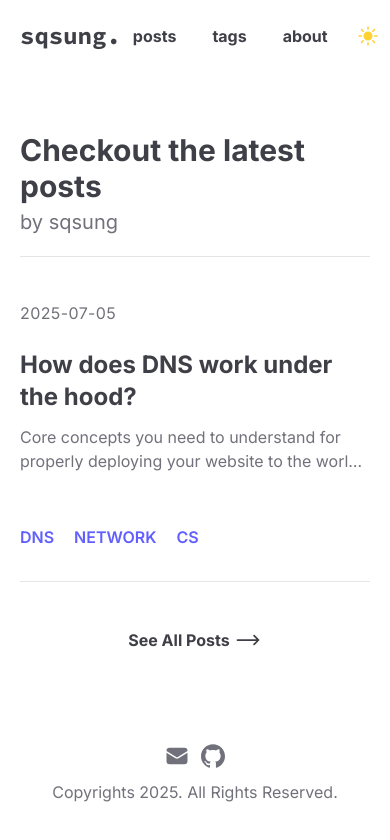
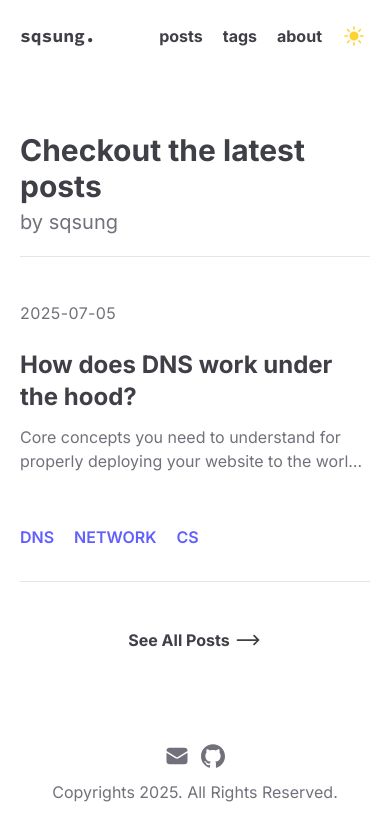
Before and after one commit to sqsung/blog, a Next.js app: page / in a window 390 px wide. Shown: the top 840 px of the page. Built offline with nearby package versions, Linux system fonts and the light colour scheme.

Commit message:
Fix responsive UI errors

```diff
--- a/src/app/globals.css
+++ b/src/app/globals.css
@@ -70,11 +70,11 @@
 }
 
 .blog-post h2 {
-  @apply text-3xl font-bold mt-10 mb-5 first-of-type:mt-0;
+  @apply text-2xl lg:text-3xl font-bold mt-10 mb-5 first-of-type:mt-0;
 }
 
 .blog-post h3 {
-  @apply text-2xl font-bold mt-5;
+  @apply text-xl lg:text-2xl font-bold mt-5;
 }
 
 .blog-post p {
--- a/src/components/blog/BlogCard.tsx
+++ b/src/components/blog/BlogCard.tsx
@@ -24,7 +24,7 @@ const BlogCard = ({ metadata }: BlogCardProps) => {
             className="group lg:hover:bg-background-secondary transcolor flex cursor-pointer flex-col gap-3 rounded-xl pt-3 pb-8 lg:px-5"
             onClick={() => router.push(ROUTES.post(metadata.id))}
           >
-            <p className="transcolor text-start text-2xl font-bold max-lg:group-hover:text-violet-500">
+            <p className="transcolor max-lg:group-hover:text-t-subtle text-start text-2xl font-bold">
               {metadata.title}
             </p>
             <p className="text-t-subtle line-clamp-2 text-start text-ellipsis">
--- a/src/components/common/Header.tsx
+++ b/src/components/common/Header.tsx
@@ -7,26 +7,26 @@ export default function Header() {
     <header className="mb-5 flex w-full items-center py-5 lg:mb-10">
       <Link
         href={ROUTES.home()}
-        className="font-source-code-pro mr-auto cursor-pointer text-2xl font-bold"
+        className="font-source-code-pro mr-auto cursor-pointer text-lg font-bold lg:text-2xl"
       >
         sqsung.
       </Link>
       <nav className="flex items-center gap-3 font-bold">
         <Link
           href={ROUTES.posts(1)}
-          className="transcolor hover:bg-background-secondary cursor-pointer rounded-lg bg-transparent px-3 py-1"
+          className="transcolor hover:bg-background-secondary cursor-pointer rounded-lg bg-transparent px-1 py-1 lg:px-3"
         >
           posts
         </Link>
         <Link
           href={ROUTES.tags()}
-          className="transcolor hover:bg-background-secondary cursor-pointer rounded-lg bg-transparent px-3 py-1"
+          className="transcolor hover:bg-background-secondary cursor-pointer rounded-lg bg-transparent px-1 py-1 lg:px-3"
         >
           tags
         </Link>
         <Link
           href={ROUTES.about()}
-          className="transcolor hover:bg-background-secondary cursor-pointer rounded-lg bg-transparent px-3 py-1"
+          className="transcolor hover:bg-background-secondary cursor-pointer rounded-lg bg-transparent px-1 py-1 lg:px-3"
         >
           about
         </Link>
```
